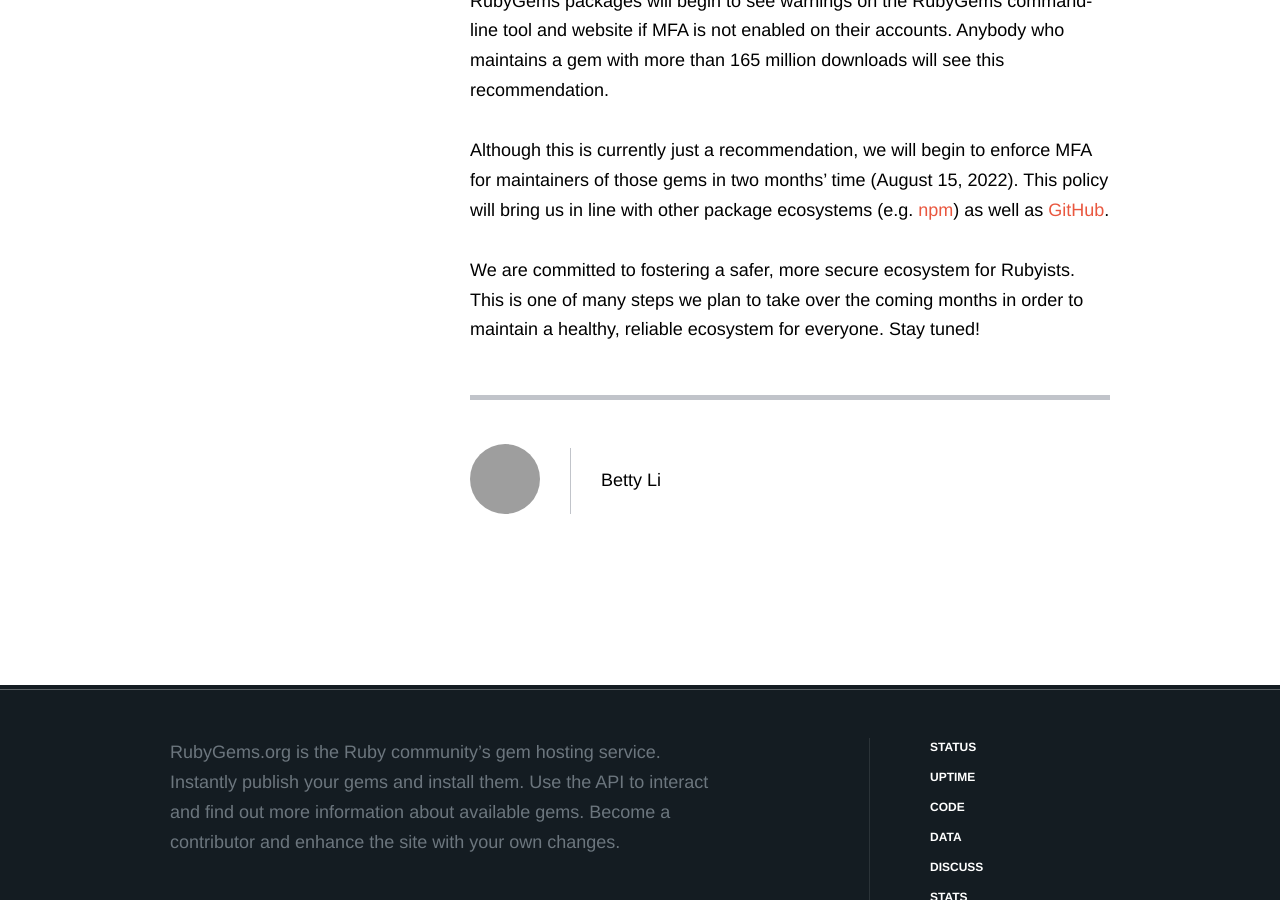
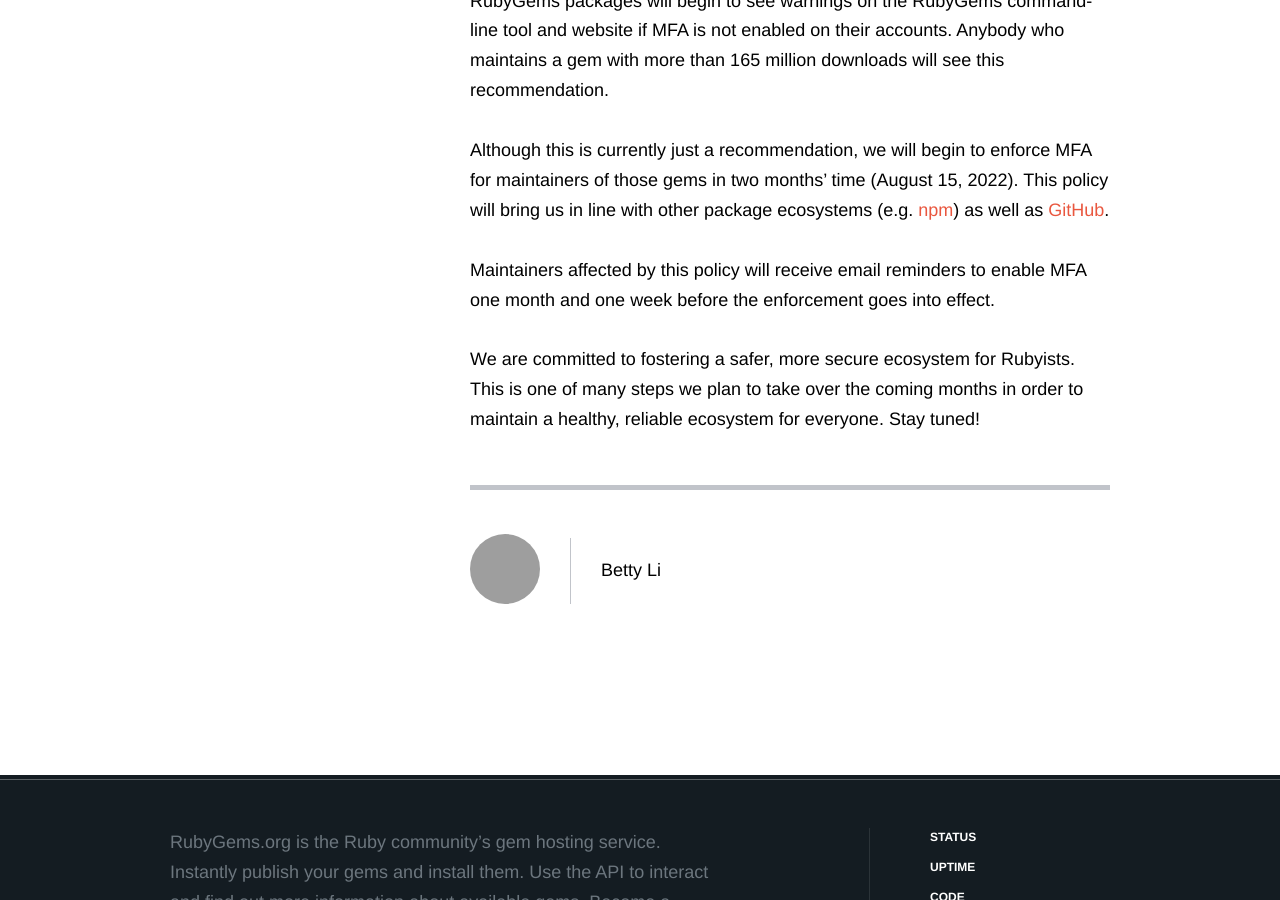
Before and after one commit to rubygems/rubygems.github.io, a Jekyll site: the page built from _posts/2022-06-13-making-packages-more-secure.md, in a window 1280 px wide and 900 px high, scrolled down 864 px. Built offline with Jekyll 4.4.1, drawn with Linux system fonts in a browser that asks for light colours; comment, search, counter and statistics services are not loaded; grey boxes are pictures that could not be loaded.

Commit message:
Add reference to email reminders in the post
Per Aditya's feedback:
> Lets also talk about email reminders to clarify who is affected.

```diff
--- a/_posts/2022-06-13-making-packages-more-secure.md
+++ b/_posts/2022-06-13-making-packages-more-secure.md
@@ -15,4 +15,6 @@ Starting today (June 13, 2022), the maintainers of at least the top 100 RubyGems
 
 Although this is currently just a recommendation, we will begin to enforce MFA for maintainers of those gems in two months’ time (August 15, 2022). This policy will bring us in line with other package ecosystems (e.g. [npm](https://github.blog/2022-02-01-top-100-npm-package-maintainers-require-2fa-additional-security/)) as well as [GitHub](https://github.blog/2022-05-04-software-security-starts-with-the-developer-securing-developer-accounts-with-2fa/).
 
+Maintainers affected by this policy will receive email reminders to enable MFA one month and one week before the enforcement goes into effect.
+
 We are committed to fostering a safer, more secure ecosystem for Rubyists. This is one of many steps we plan to take over the coming months in order to maintain a healthy, reliable ecosystem for everyone. Stay tuned!
```
